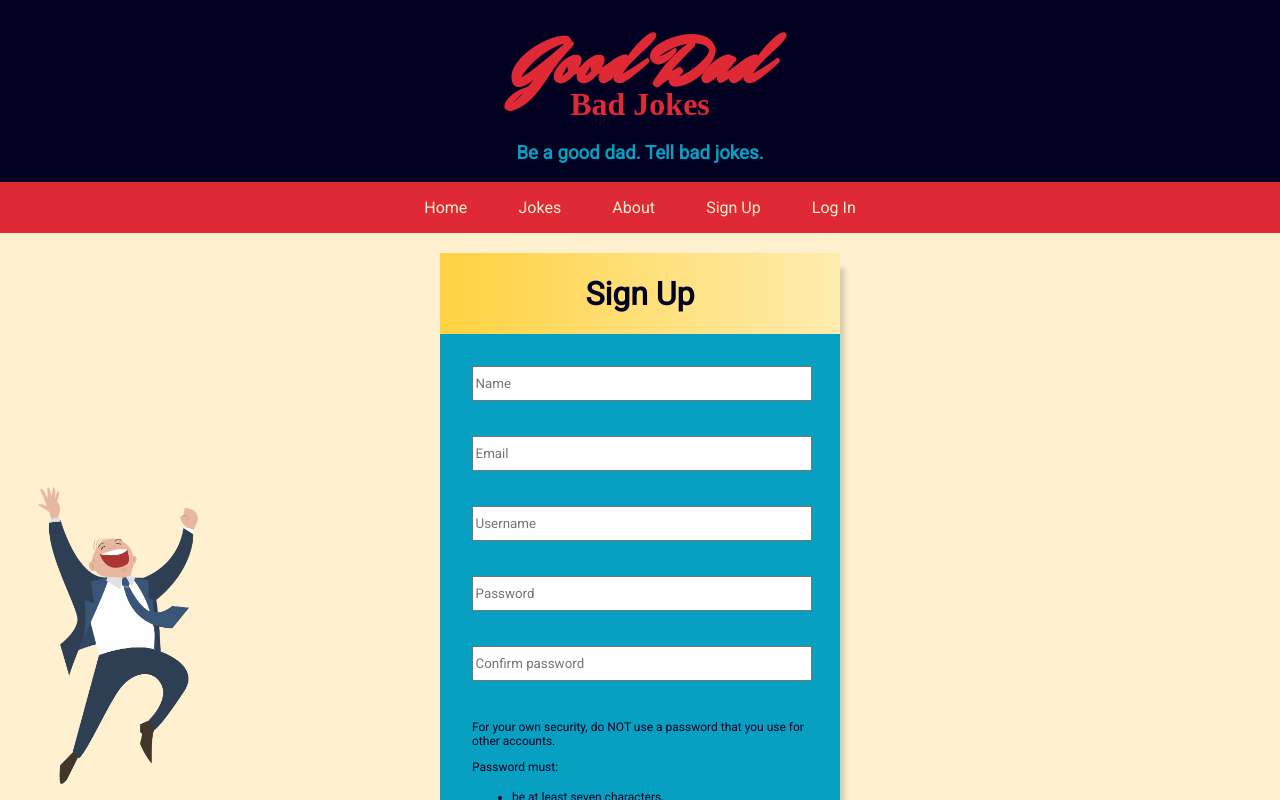
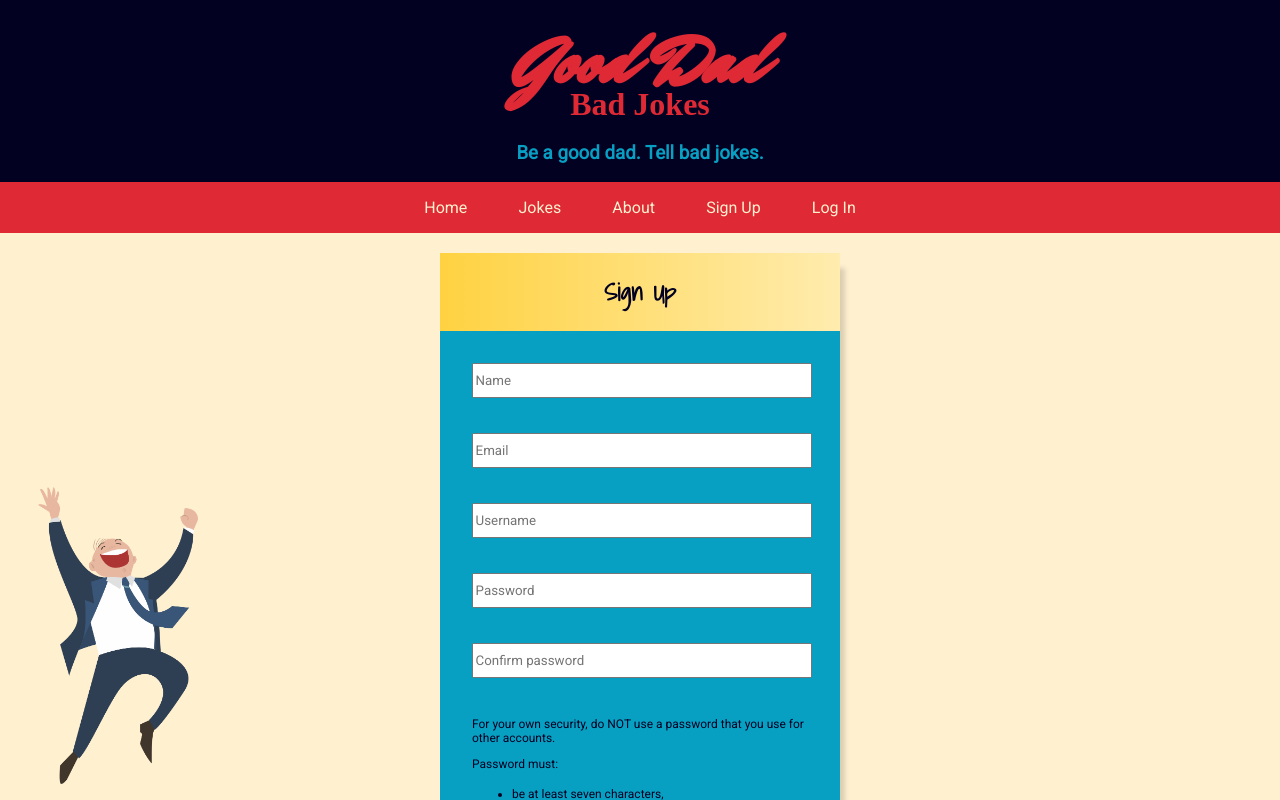
Before and after one commit to benjaminobambino/good-dad-bad-jokes, a React (Create React App) app in the folder client/: page /signup in a window 1280 px wide. Built offline with nearby package versions, Linux system fonts and the light colour scheme; no server answers; a web font is replaced by a local one.

Commit message:
styling touches and starting final readme

```diff
--- a/client/src/App.css
+++ b/client/src/App.css
@@ -44,11 +44,6 @@ h2 {
   padding: 1vh 0 0 0;
   position: relative;
 }
-
-/* .header h3, nav, .home p, .home a, .home h4 {
-  animation: appear 3s;
-  animation-iteration-count: 1;
-} */
 
 .opening-appearing {
   animation: appear 3s;
--- a/client/src/forms/LogIn.jsx
+++ b/client/src/forms/LogIn.jsx
@@ -26,7 +26,7 @@ const LogIn = (props) => {
 
   return (
 <div className="form">
-      <h1>Log In</h1>
+      <h2>Log In</h2>
       <form onSubmit={logIn}>
 
         <input
--- a/client/src/forms/SignUp.jsx
+++ b/client/src/forms/SignUp.jsx
@@ -168,7 +168,7 @@ const SignUp = (props) => {
 
   return (
     <div className="form">
-      <h1>Sign Up</h1>
+      <h2>Sign Up</h2>
       <form onSubmit={submitInfo}>
       <input
           type="text"
```
Also changed, not shown: 1 other file (tests, documents, lock files or other folders).
